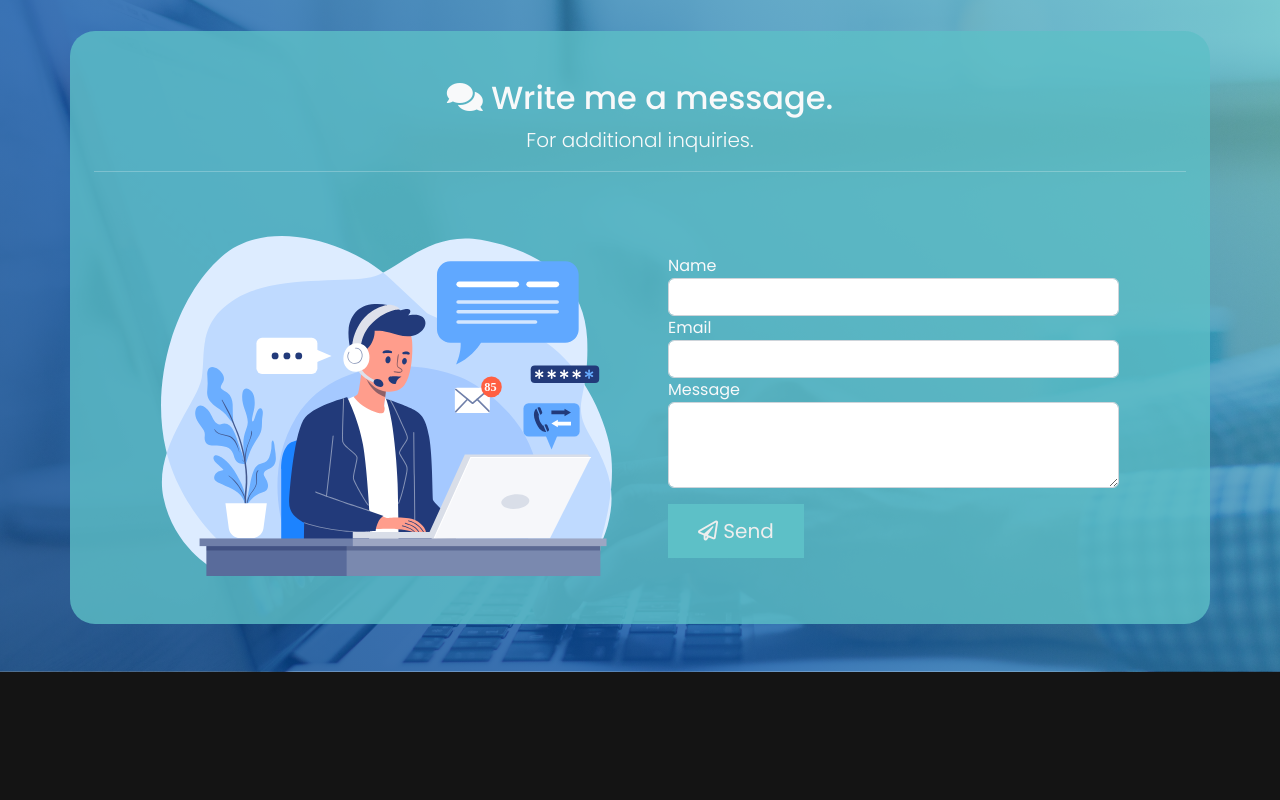
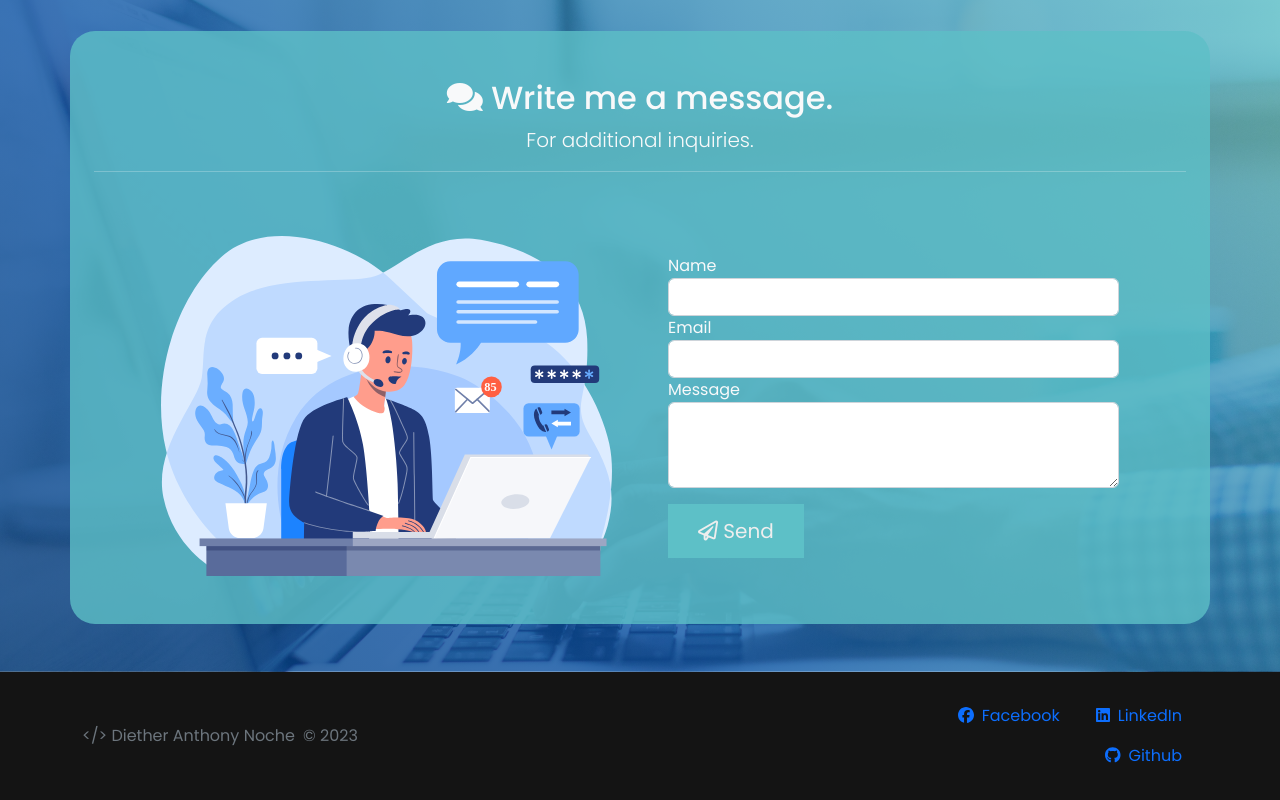
Before and after one commit to DAnoche/My-Porpolio, a React (Create React App) app: page / in a window 1280 px wide. Shown: the part 2963-3763 px from the top of the page. Before the commit the page ends 3635 px from the top, so only its background shows below. Built offline with nearby package versions, Linux system fonts and the light colour scheme.

Commit message:
Finalize footer design

```diff
--- a/src/App.css
+++ b/src/App.css
@@ -312,3 +312,9 @@ input:checked + label:after {
 .contact-check {
   font-size: 5em;
 }
+
+/* Footer */
+.footer {
+  background-color: var(--mainColor);
+  color: var(--textColor);
+}
--- a/src/App.js
+++ b/src/App.js
@@ -4,6 +4,7 @@ import HeroSection from "./Components/hero";
 import AboutSection from "./Components/aboutme";
 import ProjectSection from "./Components/projects";
 import ContactSection from "./Components/contact";
+import Footer from "./Components/footer";
 import { useState, useEffect } from "react";
 
 function App() {
@@ -31,6 +32,7 @@ function App() {
       <AboutSection theme={theme} toggleTheme={toggleTheme} />
       <ProjectSection theme={theme} toggleTheme={toggleTheme} />
       <ContactSection theme={theme} toggleTheme={toggleTheme} />
+      <Footer theme={theme} toggleTheme={toggleTheme} />
     </>
   );
 }
--- /dev/null
+++ b/src/Components/footer.jsx
@@ -0,0 +1,69 @@
+import React from "react";
+import { motion } from "framer-motion";
+import { FontAwesomeIcon } from "@fortawesome/react-fontawesome";
+import { library } from "@fortawesome/fontawesome-svg-core";
+import { fab } from "@fortawesome/free-brands-svg-icons";
+
+library.add(fab);
+
+function Footer() {
+  return (
+    <div className="footer">
+      <footer className="container d-flex flex-wrap justify-content-between align-items-center py-4">
+        <div className="col-md-4 d-flex align-items-center">
+          <a
+            href="/"
+            className="mb-3 me-2 mb-md-0 text-muted text-decoration-none lh-1"
+          >
+            <span>&lt;/&gt; Diether Anthony Noche</span>
+          </a>
+          <span className="mb-3 mb-md-0 text-muted">© 2023</span>
+        </div>
+
+        <ul className="nav col-md-4 justify-content-end list-unstyled d-flex">
+          <motion.li
+            whileHover={{ scale: 1.2, transition: 0.3 }}
+            className="ms-1"
+          >
+            <a
+              className="nav-link"
+              href="https://www.facebook.com/DietherNoche"
+              target="_blank"
+            >
+              <FontAwesomeIcon icon={["fab", "facebook"]} className="me-2" />
+              Facebook
+            </a>
+          </motion.li>
+          <motion.li
+            whileHover={{ scale: 1.2, transition: 0.3 }}
+            className="ms-1"
+          >
+            <a
+              className="nav-link"
+              href="https://www.linkedin.com/in/diether-noche-010356145/"
+              target="_blank"
+            >
+              <FontAwesomeIcon icon={["fab", "linkedin"]} className="me-2" />
+              LinkedIn
+            </a>
+          </motion.li>
+          <motion.li
+            whileHover={{ scale: 1.2, transition: 0.3 }}
+            className="ms-1"
+          >
+            <a
+              className="nav-link"
+              href="https://github.com/DAnoche"
+              target="_blank"
+            >
+              <FontAwesomeIcon icon={["fab", "github"]} className="me-2" />
+              Github
+            </a>
+          </motion.li>
+        </ul>
+      </footer>
+    </div>
+  );
+}
+
+export default Footer;
```
